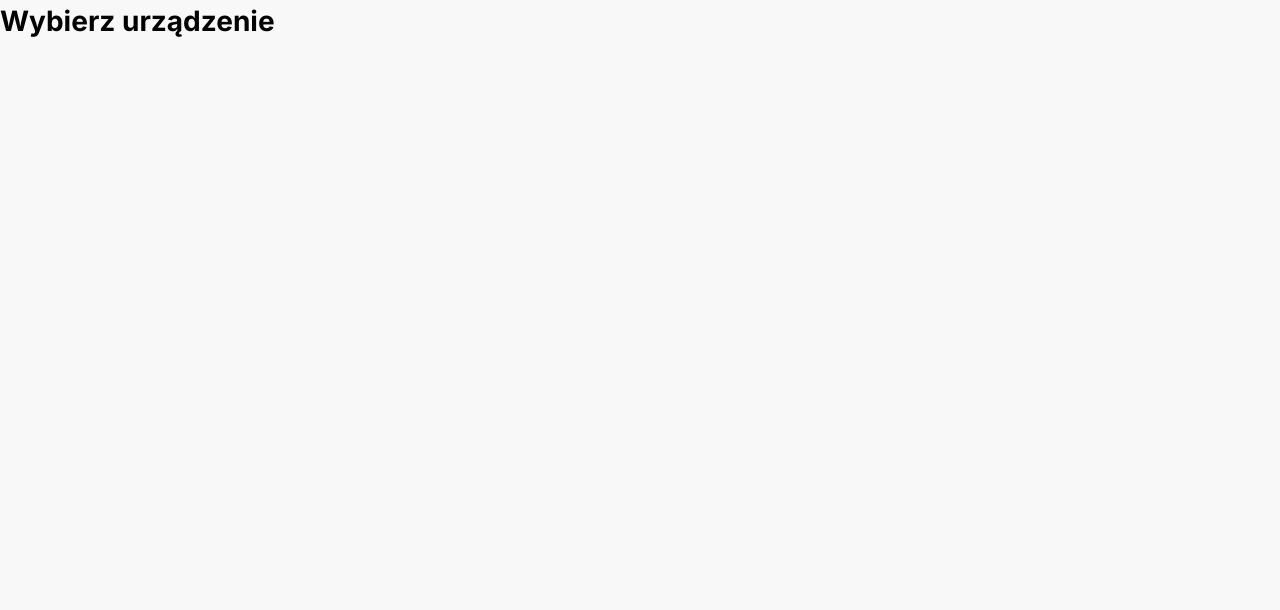
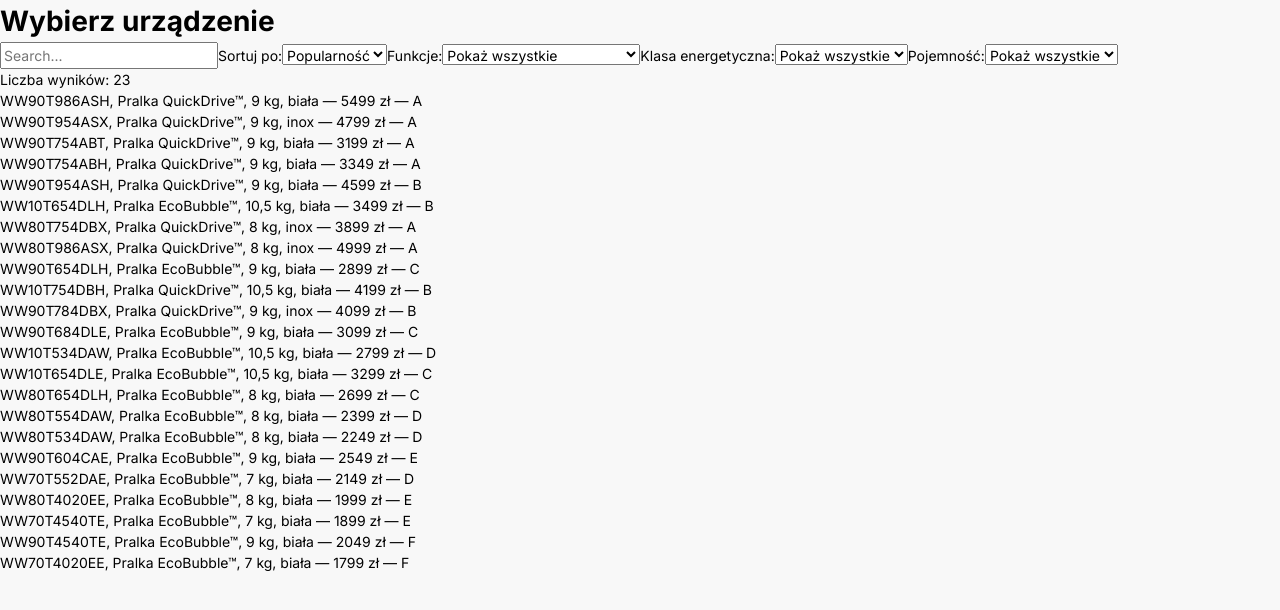
Before and after one commit to AlexxMushikk/samsung-washing-machines-catalog, a React (Vite) app: page / in a window 1280 px wide. Shown: the top 610 px of the page. Built offline with nearby package versions, Linux system fonts and the light colour scheme.

Commit message:
feat: wire up filters on a bare page

```diff
--- a/src/App.tsx
+++ b/src/App.tsx
@@ -1,7 +1,97 @@
+import { products } from './data/products.ts'
+import { useProductFilters } from './hooks/useProductFilters.ts'
+import { featureLabels } from './constants/labels.ts'
+import type { EnergyClass, FeatureId } from './types/product.ts'
+import type { SortOption } from './types/filters.ts'
+
+const energyClasses = [...new Set(products.map((product) => product.energyClass))].sort()
+const capacities = [...new Set(products.map((product) => product.capacity))].sort((a, b) => a - b)
+
 function App() {
+  const { filters, setFilters, visibleProducts } = useProductFilters(products)
+
   return (
-    <div className="app">
+    <div>
       <h1>Wybierz urządzenie</h1>
+
+      <input
+        type="text"
+        placeholder="Search..."
+        value={filters.search}
+        onChange={(e) => setFilters({ ...filters, search: e.target.value })}
+      />
+
+      <label>
+        Sortuj po:
+        <select
+          value={filters.sortBy}
+          onChange={(e) => setFilters({ ...filters, sortBy: e.target.value as SortOption })}
+        >
+          <option value="popularity">Popularność</option>
+          <option value="price">Cena</option>
+          <option value="capacity">Pojemność</option>
+        </select>
+      </label>
+
+      <label>
+        Funkcje:
+        <select
+          value={filters.feature}
+          onChange={(e) => setFilters({ ...filters, feature: e.target.value as FeatureId | 'all' })}
+        >
+          <option value="all">Pokaż wszystkie</option>
+          {Object.entries(featureLabels).map(([id, label]) => (
+            <option key={id} value={id}>
+              {label}
+            </option>
+          ))}
+        </select>
+      </label>
+
+      <label>
+        Klasa energetyczna:
+        <select
+          value={filters.energyClass}
+          onChange={(e) =>
+            setFilters({ ...filters, energyClass: e.target.value as EnergyClass | 'all' })
+          }
+        >
+          <option value="all">Pokaż wszystkie</option>
+          {energyClasses.map((energyClass) => (
+            <option key={energyClass} value={energyClass}>
+              {energyClass}
+            </option>
+          ))}
+        </select>
+      </label>
+
+      <label>
+        Pojemność:
+        <select
+          value={filters.capacity}
+          onChange={(e) => {
+            const value = e.target.value
+            setFilters({ ...filters, capacity: value === 'all' ? 'all' : Number(value) })
+          }}
+        >
+          <option value="all">Pokaż wszystkie</option>
+          {capacities.map((capacity) => (
+            <option key={capacity} value={capacity}>
+              {capacity}kg
+            </option>
+          ))}
+        </select>
+      </label>
+
+      <p>Liczba wyników: {visibleProducts.length}</p>
+
+      <ul>
+        {visibleProducts.map((product) => (
+          <li key={product.id}>
+            {product.name} — {product.price} zł — {product.energyClass}
+          </li>
+        ))}
+      </ul>
     </div>
   )
 }
```
